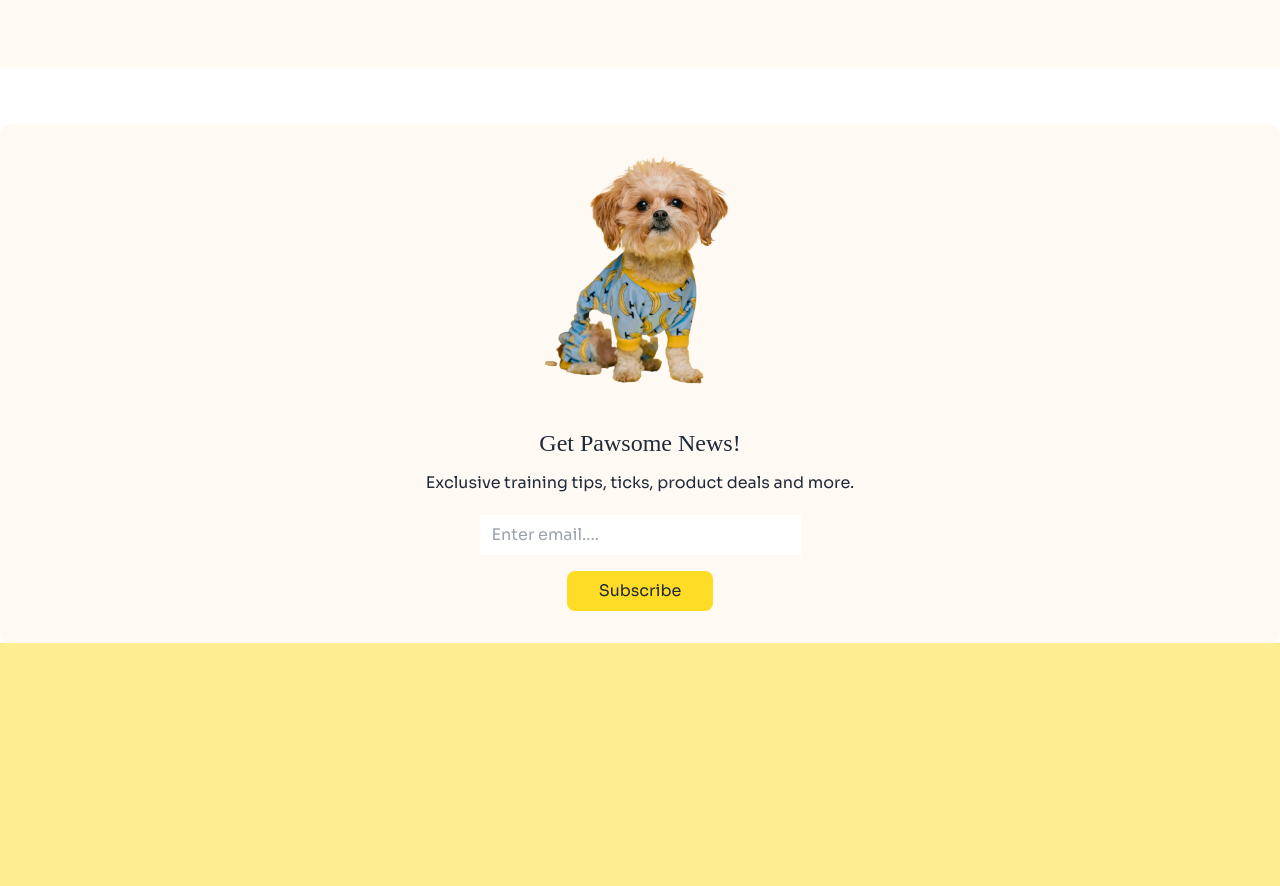
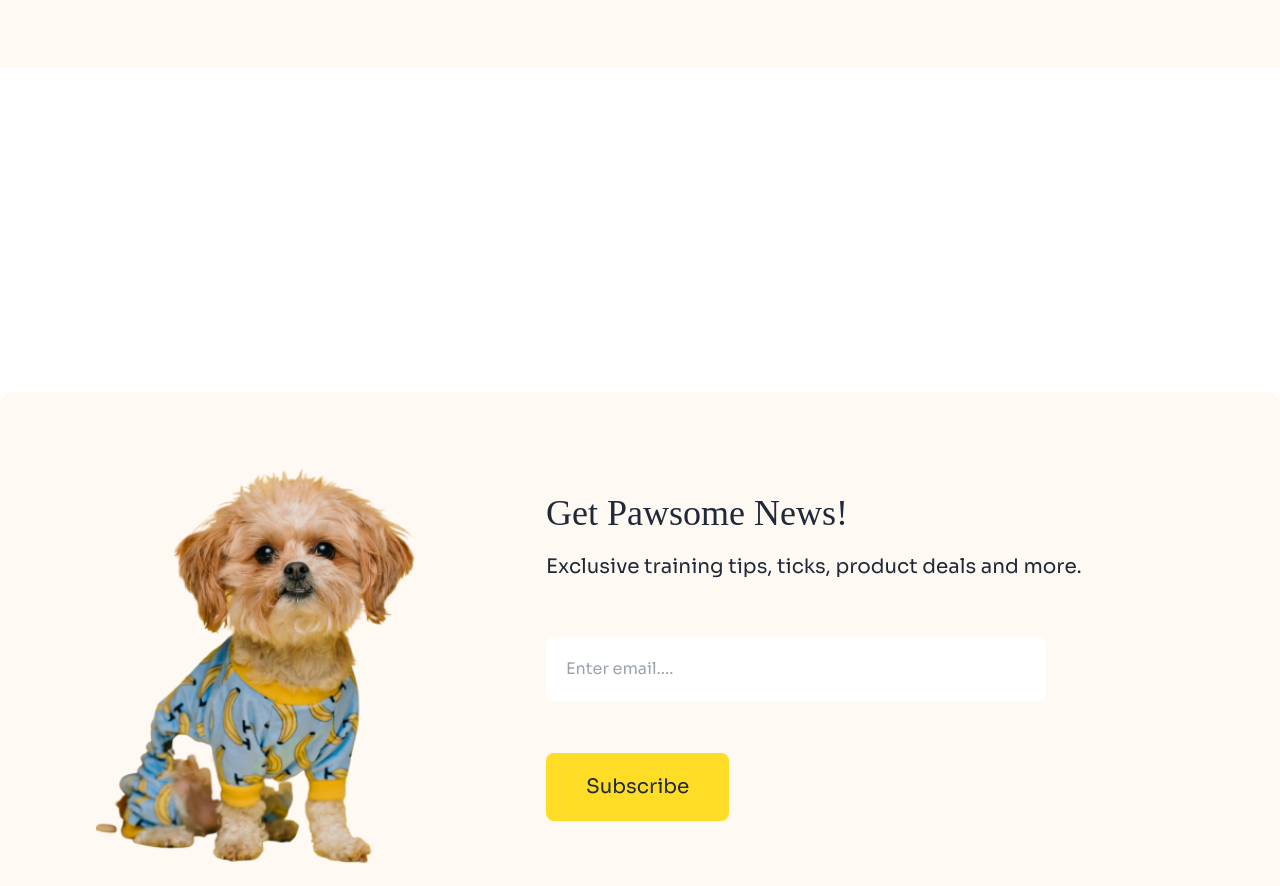
Before and after one commit to developer-likhon/third-assignment-B11, a plain HTML site: page index.html in a window 1280 px wide. Shown: the part 1960-2846 px from the top of the page. Drawn offline with nearby package versions, Linux system fonts and the light colour scheme; a web font is replaced by a local one.

Commit message:
get news section added

```diff
--- a/index.html
+++ b/index.html
@@ -558,15 +558,15 @@
 
 
     <!-- get news part -->
-    <div class="bg-[--color-background] flex flex-col justify-center items-center text-center rounded-xl relative">
+    <div class="bg-[--color-background] flex flex-col justify-center items-center text-center rounded-xl relative mx-6 px-3 top-67 md:max-w-7xl md:mx-auto md:flex-row md:justify-start md:px-24 md:py-10 md:gap-30">
       <div>
-        <img class="mt-8 w-[190px]" src="/c1-assets/cute-pet-mid.png" alt="cute-pet-mid">
+        <img class="mt-8 w-[190px] md:w-[330px] md:mt-9" src="/c1-assets/cute-pet-mid.png" alt="cute-pet-mid">
       </div>
-      <div class="flex flex-col justify-center items-center text-center mt-8 mb-8" >
-        <h1 class="font-adlam text-2xl mb-3">Get Pawsome News!</h1>
-        <p>Exclusive training tips, ticks, product deals and more.</p>
-        <input class="block bg-white py-2 px-3 w-[321px] mt-5 mb-4 " type="email" name="email" id="email" placeholder="Enter email....">
-        <Button class="bg-[--color-btn] py-2 px-8 rounded-lg">Subscribe</Button>
+      <div class="flex flex-col justify-center items-center text-center mt-8 mb-8 md:items-start" >
+        <h1 class="font-adlam text-2xl mb-3 md:mb-5 md:text-4xl">Get Pawsome News!</h1>
+        <p class="md:text-xl md:mb-9">Exclusive training tips, ticks, product deals and more.</p>
+        <input class="block rounded-lg bg-white py-2 md:py-5 md:px-5 px-3 w-[321px] md:w-[500px] mt-5 mb-4 " type="email" name="email" id="email" placeholder="Enter email....">
+        <Button class="bg-[--color-btn] py-2 md:py-5 px-8 md:px-10 rounded-lg md:text-xl md:mt-9">Subscribe</Button>
       </div>
     </div>
 
```
